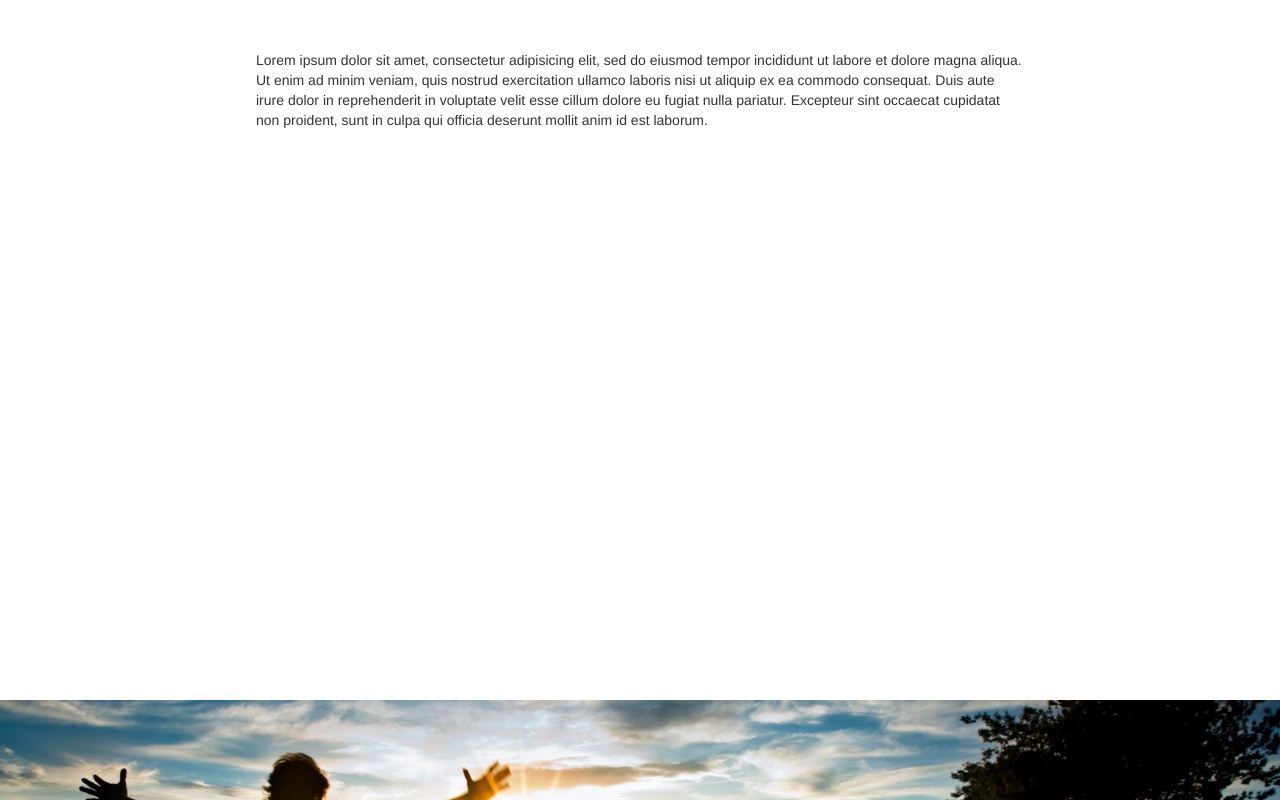
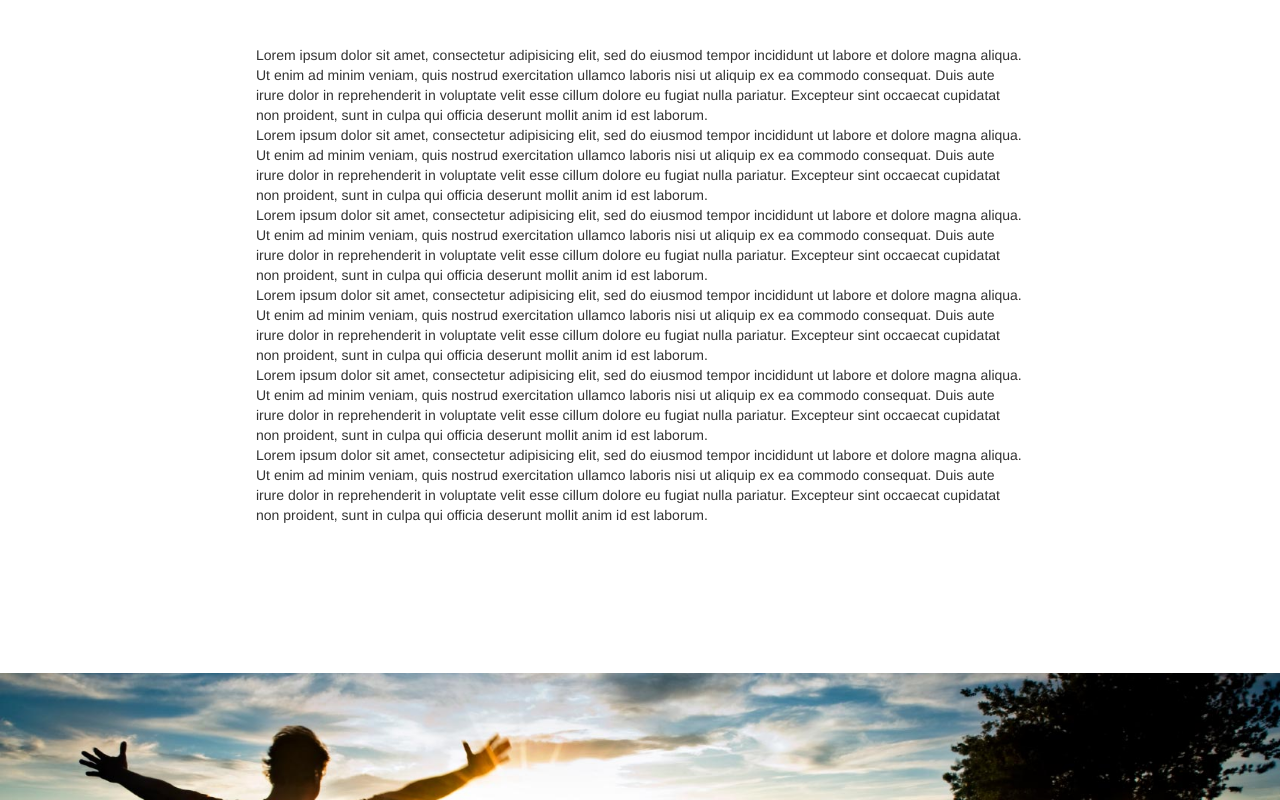
Before and after one commit to krunalrasik/new-ebay, a plain HTML site: page index.html in a window 1280 px wide. Shown: the top 800 px of the page. Drawn offline with Linux system fonts and the light colour scheme.

Commit message:
Improved the container.

```diff
--- a/assets/css/style.less
+++ b/assets/css/style.less
@@ -45,7 +45,9 @@ div {
 
 .container {
   width: 60%;
-  margin: 50px auto;
+  margin: 0 auto;
+  padding: 45px 0 28px;
+  overflow: hidden;
 }
 
 
--- a/index.html
+++ b/index.html
@@ -16,6 +16,16 @@
   <body>
     <div class="container">
         Lorem ipsum dolor sit amet, consectetur adipisicing elit, sed do eiusmod tempor incididunt ut labore et dolore magna aliqua. Ut enim ad minim veniam, quis nostrud exercitation ullamco laboris nisi ut aliquip ex ea commodo consequat. Duis aute irure dolor in reprehenderit in voluptate velit esse cillum dolore eu fugiat nulla pariatur. Excepteur sint occaecat cupidatat non proident, sunt in culpa qui officia deserunt mollit anim id est laborum.
+        <br />
+        Lorem ipsum dolor sit amet, consectetur adipisicing elit, sed do eiusmod tempor incididunt ut labore et dolore magna aliqua. Ut enim ad minim veniam, quis nostrud exercitation ullamco laboris nisi ut aliquip ex ea commodo consequat. Duis aute irure dolor in reprehenderit in voluptate velit esse cillum dolore eu fugiat nulla pariatur. Excepteur sint occaecat cupidatat non proident, sunt in culpa qui officia deserunt mollit anim id est laborum.
+        <br />
+        Lorem ipsum dolor sit amet, consectetur adipisicing elit, sed do eiusmod tempor incididunt ut labore et dolore magna aliqua. Ut enim ad minim veniam, quis nostrud exercitation ullamco laboris nisi ut aliquip ex ea commodo consequat. Duis aute irure dolor in reprehenderit in voluptate velit esse cillum dolore eu fugiat nulla pariatur. Excepteur sint occaecat cupidatat non proident, sunt in culpa qui officia deserunt mollit anim id est laborum.
+        <br />
+        Lorem ipsum dolor sit amet, consectetur adipisicing elit, sed do eiusmod tempor incididunt ut labore et dolore magna aliqua. Ut enim ad minim veniam, quis nostrud exercitation ullamco laboris nisi ut aliquip ex ea commodo consequat. Duis aute irure dolor in reprehenderit in voluptate velit esse cillum dolore eu fugiat nulla pariatur. Excepteur sint occaecat cupidatat non proident, sunt in culpa qui officia deserunt mollit anim id est laborum.
+        <br />
+        Lorem ipsum dolor sit amet, consectetur adipisicing elit, sed do eiusmod tempor incididunt ut labore et dolore magna aliqua. Ut enim ad minim veniam, quis nostrud exercitation ullamco laboris nisi ut aliquip ex ea commodo consequat. Duis aute irure dolor in reprehenderit in voluptate velit esse cillum dolore eu fugiat nulla pariatur. Excepteur sint occaecat cupidatat non proident, sunt in culpa qui officia deserunt mollit anim id est laborum.
+        <br />
+        Lorem ipsum dolor sit amet, consectetur adipisicing elit, sed do eiusmod tempor incididunt ut labore et dolore magna aliqua. Ut enim ad minim veniam, quis nostrud exercitation ullamco laboris nisi ut aliquip ex ea commodo consequat. Duis aute irure dolor in reprehenderit in voluptate velit esse cillum dolore eu fugiat nulla pariatur. Excepteur sint occaecat cupidatat non proident, sunt in culpa qui officia deserunt mollit anim id est laborum.
     </div>
     <div class="bg1"></div>
     <div>
```
